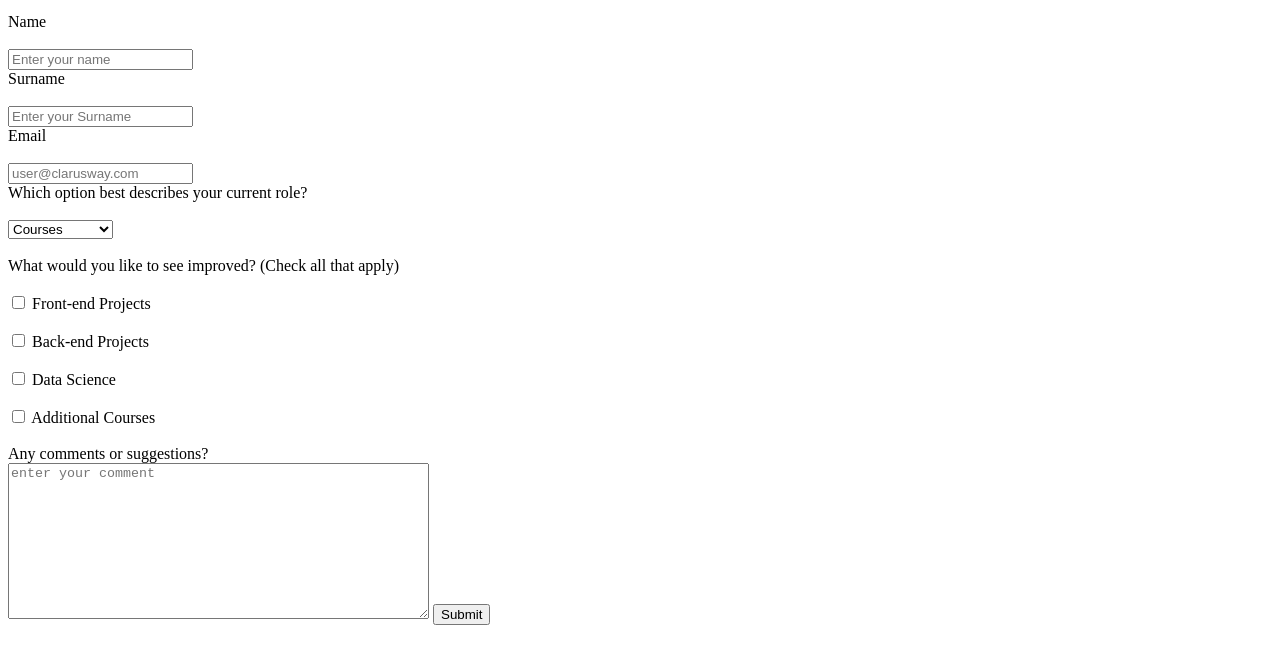
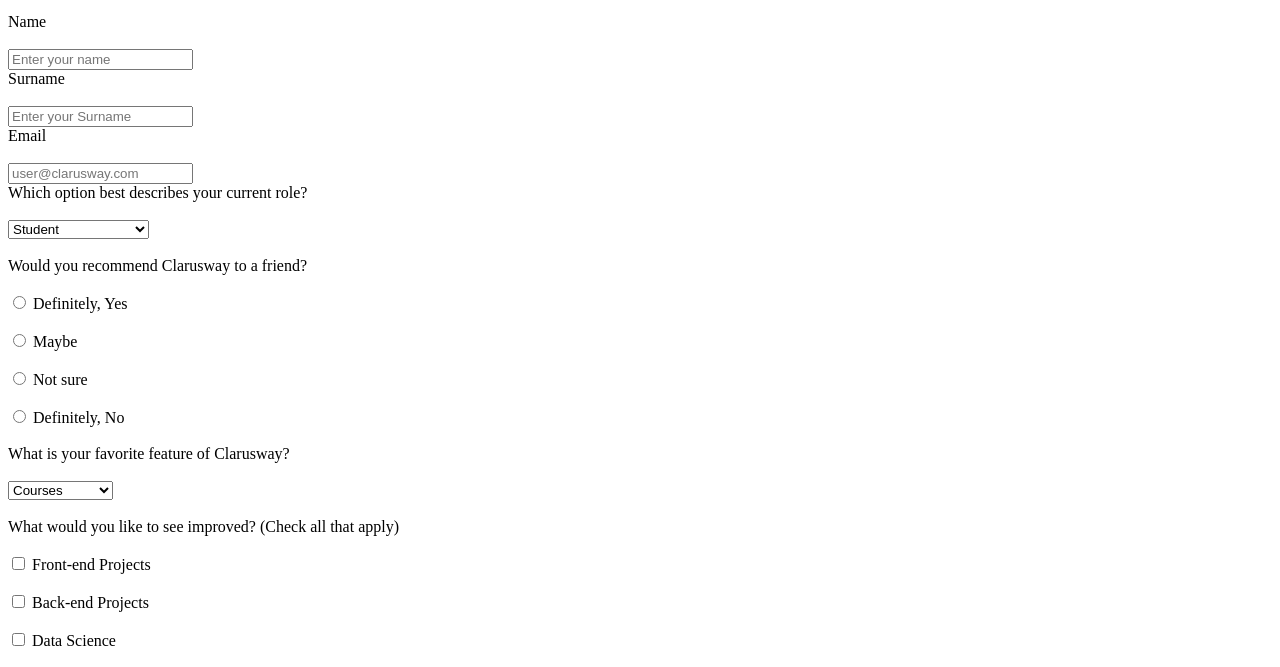
Before and after one commit to YakupOzdogan06/Survey-Form, a plain HTML site: page index.html in a window 1280 px wide. Shown: the part 111-778 px from the top of the page. Drawn offline with Linux system fonts and the light colour scheme.

Commit message:
fixed again

```diff
--- a/index.html
+++ b/index.html
@@ -45,6 +45,37 @@
         <label for="role">Which option best describes your current role?</label>
         <br /><br />
         <select name="roles" id="role">
+          <optgroup label="Select current role">
+            <option value="Student">Student</option>
+            <option value="Teacher">Teacher</option>
+            <option value="Full Time Job">Full Time Job</option>
+            <option value="Part Time Job">Part Time Job</option>
+            <option value="Full Time Learner">Full Time Learner</option>
+            <option value="Prefer not to say">Prefer not to say</option>
+          </optgroup>
+        </select>
+        <br /><br />
+
+        <label for="recommend"
+          >Would you recommend Clarusway to a friend?</label
+        >
+        <br /><br />
+        <input type="radio" name="recommnd" id="recommend" />
+        <label for="recommend">Definitely, Yes</label>
+        <br /><br />
+        <input type="radio" name="possible" id="maybe" />
+        <label for="maybe">Maybe</label>
+        <br /><br />
+        <input type="radio" name="possible1" id="not sure" />
+        <label for="not sure">Not sure</label>
+        <br /><br />
+        <input type="radio" name="possible2" id="definite" />
+        <label for="definite">Definitely, No</label>
+        <br /><br />
+
+        <label for="fav">What is your favorite feature of Clarusway?</label>
+        <br /><br />
+        <select name="options" id="" fav>
           <optgroup label="Select an option">
             <option value="Courses">Courses</option>
             <option value="Projects">Projects</option>
@@ -52,6 +83,7 @@
             <option value="Mentors">Mentors</option>
           </optgroup>
         </select>
+
         <br /><br />
 
         <label for="apply"
```
